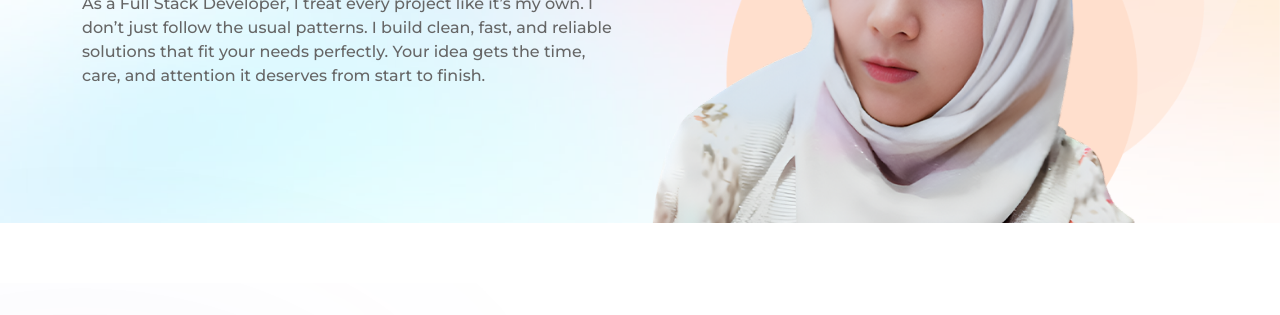
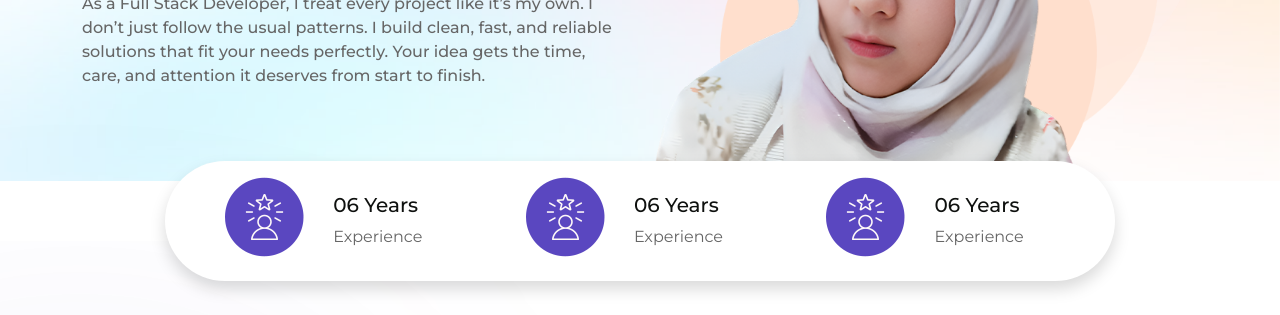
Before and after one commit to Soclosewd01/dgtal-space-landing, a plain HTML site: page index.html in a window 1280 px wide. Shown: the part 336-651 px from the top of the page. Drawn offline with Linux system fonts and the light colour scheme.

Commit message:
Banner Update

```diff
--- a/index.html
+++ b/index.html
@@ -162,10 +162,10 @@
             </div>
         </header> -->
 
-            <header class="banner-section">
+            <section class="banner-section">
                 <div class="container">
                     <div class="row">
-                        <div class="col-lg-6">
+                        <div class="col-lg-6" id="scene" data-depth="1">
                             <div class="banner-content">
                                 <h1>I'm <span>Farahnaz,</span></h1>
                                 <h2>Full Stack Developer</h2>
@@ -177,14 +177,72 @@
                         </div>
                         <div class="col-lg-6">
                             <div class="banner-image">
-                                <img src="./assets/images/Image.png" height="500px">
+                                <img src="./assets/images/Image.png" height="500px" class="img-fluid">
                             </div>
                         </div>
                     </div>
                 </div>
-            </header>
+            </section>
+        </div>
 
-        </div>
+        <section class="banner-bottom-content position-absolute w-100" style="margin-top: -80px; z-index: 99;">
+            <div class="container">
+                <div class="row">
+                    <div class="col-lg-10 offset-lg-1">
+                        <div class="row shadow rounded-pill bg-white ps-lg-5 py-lg-3">
+                            <div class="col-md-4">
+                                <div class="card border-0 rounded-pill">
+                                    <div class="row g-0">
+                                        <div class="col-md-4">
+                                            <img src="./assets/images/icon/1.png" class="img-fluid rounded-start"
+                                                alt="...">
+                                        </div>
+                                        <div class="col-md-8">
+                                            <div class="card-body">
+                                                <h5 class="card-title">06 <span>Years</span></h5>
+                                                <p class="card-text">Experience</p>
+                                            </div>
+                                        </div>
+                                    </div>
+                                </div>
+                            </div>
+                            <div class="col-md-4">
+                                <div class="card border-0 rounded-pill">
+                                    <div class="row g-0">
+                                        <div class="col-md-4">
+                                            <img src="./assets/images/icon/1.png" class="img-fluid rounded-start"
+                                                alt="...">
+                                        </div>
+                                        <div class="col-md-8">
+                                            <div class="card-body">
+                                                <h5 class="card-title">06 <span>Years</span></h5>
+                                                <p class="card-text">Experience</p>
+                                            </div>
+                                        </div>
+                                    </div>
+                                </div>
+                            </div>
+                            <div class="col-md-4">
+                                <div class="card border-0 rounded-pill">
+                                    <div class="row g-0">
+                                        <div class="col-md-4">
+                                            <img src="./assets/images/icon/1.png" class="img-fluid rounded-start"
+                                                alt="...">
+                                        </div>
+                                        <div class="col-md-8">
+                                            <div class="card-body">
+                                                <h5 class="card-title">06 <span>Years</span></h5>
+                                                <p class="card-text">Experience</p>
+                                            </div>
+                                        </div>
+                                    </div>
+                                </div>
+                            </div>
+                        </div>
+                    </div>
+                </div>
+            </div>
+        </section>
 
         <section class="service section-gap" id="AboutUs">
             <div class="container">
```
Also changed, not shown: assets/images/icon/1.png (added), assets/images/icon/2.png (added), assets/images/icon/3.png (added).
